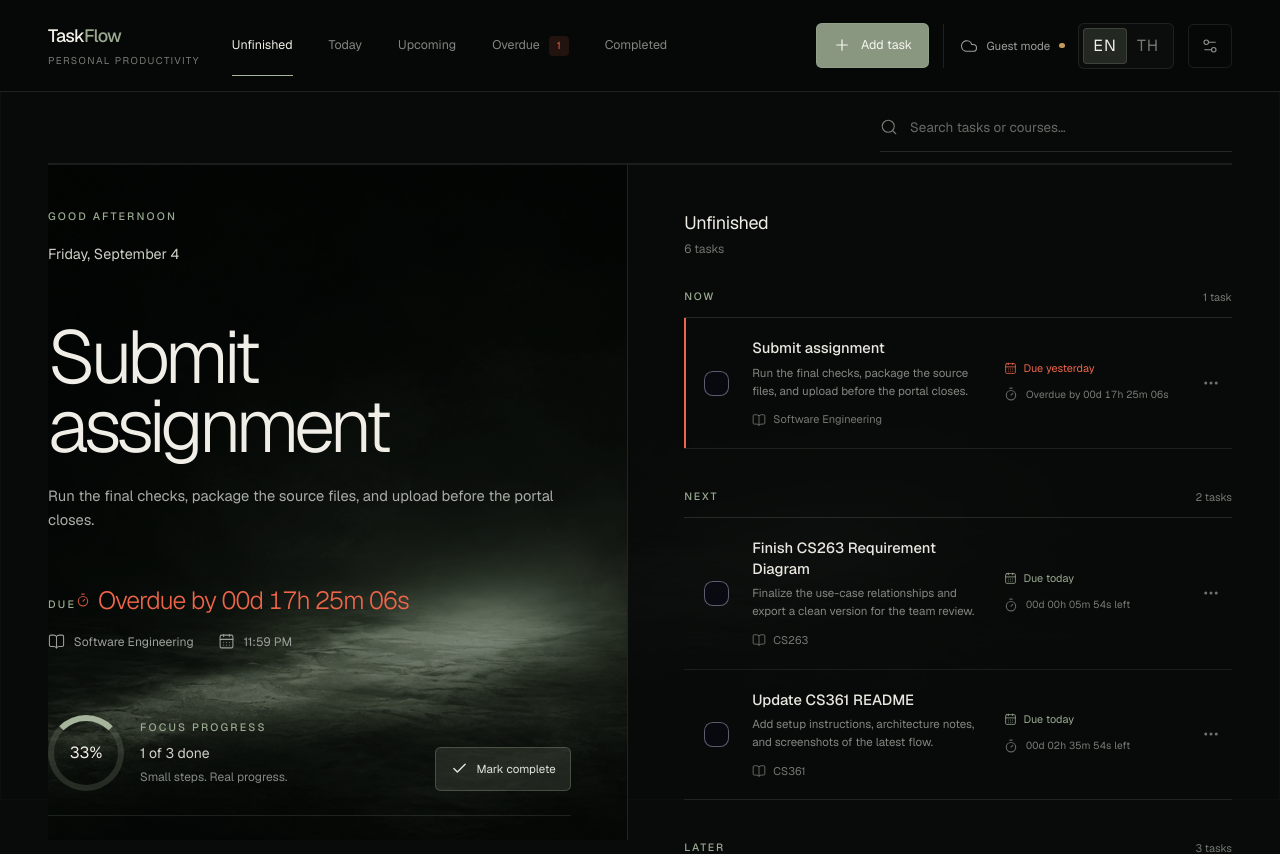
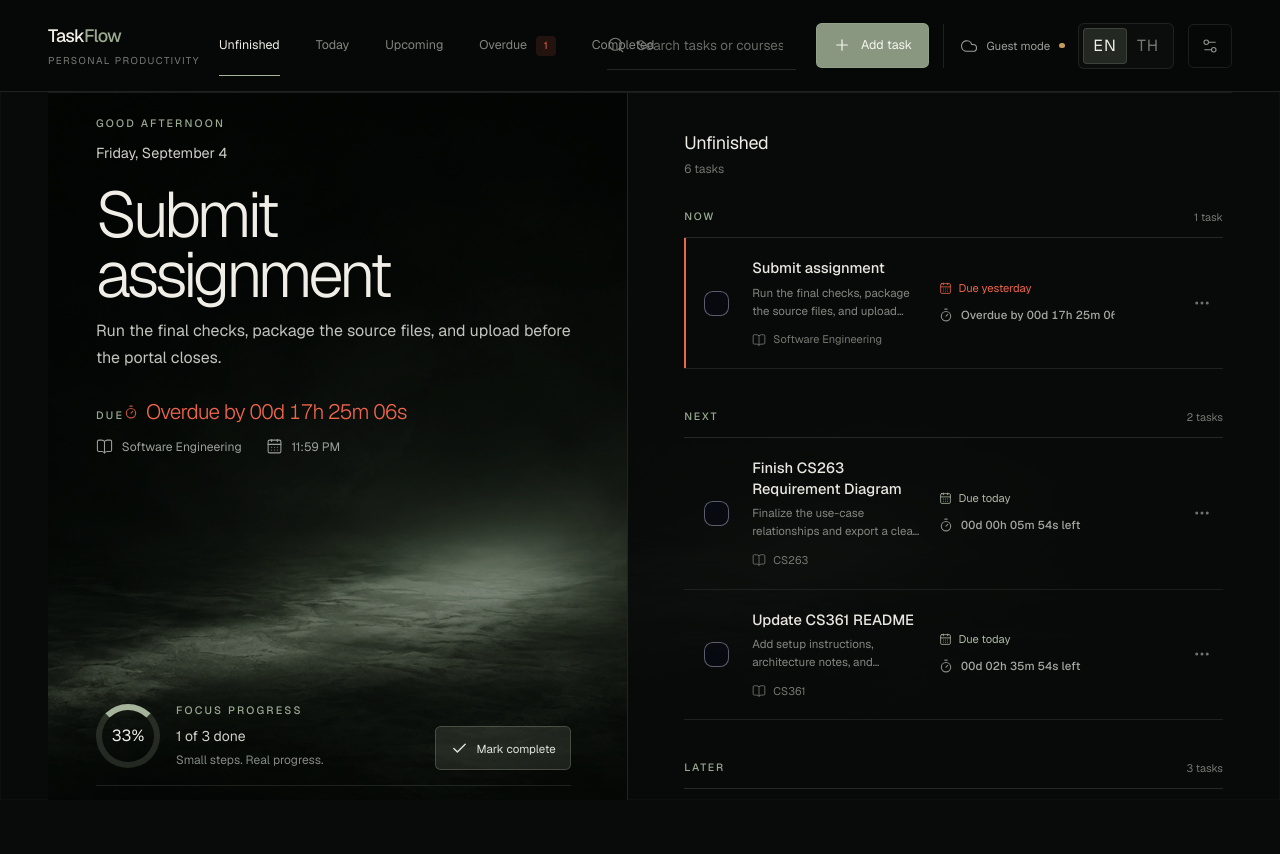
Before and after one commit to Micosz/taskflow, a Next.js app: page / in a window 1280 px wide. Shown: the top 854 px of the page. After the commit the page ends 800 px from the top, so only its background shows below. Built offline with nearby package versions, Linux system fonts and the light colour scheme; no server answers.

Commit message:
fix: polish desktop task workspace layout

```diff
--- a/app/globals.css
+++ b/app/globals.css
@@ -317,7 +317,7 @@ input[type="time"] {
   display: none;
   min-height: 5.75rem;
   align-items: center;
-  gap: 2rem;
+  gap: clamp(0.9rem, 1.5vw, 2rem);
   border-bottom: 1px solid rgba(255, 255, 255, 0.1);
   background: rgba(7, 9, 8, 0.96);
   padding: 1rem 2.25rem;
@@ -330,6 +330,11 @@ input[type="time"] {
   min-width: 0;
   align-items: center;
   gap: 1.85rem;
+}
+
+.editorial-topbar__nav,
+.editorial-nav-link {
+  white-space: nowrap;
 }
 
 .editorial-nav-link {
@@ -382,6 +387,14 @@ input[type="time"] {
   min-width: 0;
   align-items: center;
   gap: 0.85rem;
+  flex: none;
+}
+
+.editorial-topbar__search {
+  width: auto;
+  min-width: 10rem;
+  max-width: 17rem;
+  flex: 1 1 14rem;
   margin-left: auto;
 }
 
@@ -550,13 +563,13 @@ input[type="time"] {
   display: flex;
   min-height: 44rem;
   flex-direction: column;
-  justify-content: space-between;
+  justify-content: flex-start;
   padding: 2rem 0 1.5rem;
 }
 
 .editorial-focus__task {
   max-width: 42rem;
-  margin-top: 3.5rem;
+  margin-top: clamp(1.5rem, 4vh, 3.5rem);
 }
 
 .editorial-focus__title {
@@ -572,11 +585,15 @@ input[type="time"] {
 }
 
 .editorial-focus__description {
+  display: -webkit-box;
+  overflow: hidden;
   max-width: 32rem;
-  margin-top: 1.5rem;
-  color: #aaaDA7;
-  font-size: 0.92rem;
-  line-height: 1.65;
+  margin-top: 1.1rem;
+  color: #c1c4bd;
+  font-size: 1rem;
+  line-height: 1.7;
+  -webkit-box-orient: vertical;
+  -webkit-line-clamp: 6;
 }
 
 .editorial-focus__deadline {
@@ -619,7 +636,7 @@ input[type="time"] {
   align-items: flex-end;
   justify-content: space-between;
   gap: 1.5rem;
-  margin-top: 4rem;
+  margin-top: auto;
   border-bottom: 1px solid rgba(255, 255, 255, 0.1);
   padding-bottom: 1.5rem;
 }
@@ -757,15 +774,17 @@ input[type="time"] {
 .editorial-task-due {
   grid-column: 2;
   min-width: 0;
-  color: #8f938d;
+  overflow: hidden;
+  color: #a6aaa4;
 }
 
 .editorial-task-due__label {
   display: inline-flex;
   align-items: center;
   gap: 0.4rem;
-  color: #9aaa91;
-  font-size: 0.68rem;
+  color: #aebaa5;
+  font-size: 0.7rem;
+  white-space: nowrap;
 }
 
 .editorial-task-due__label[data-overdue="true"] {
@@ -778,13 +797,15 @@ input[type="time"] {
   border: 0;
   background: transparent;
   padding: 0;
-  color: #767b75;
+  max-width: 100%;
+  overflow: hidden;
+  color: #a3a8a1;
 }
 
 .editorial-task-due .font-mono {
   font-family: var(--font-geist-sans), sans-serif;
-  font-size: 0.64rem;
-  font-weight: 400;
+  font-size: 0.72rem;
+  font-weight: 500;
 }
 
 .editorial-task-actions {
@@ -795,6 +816,7 @@ input[type="time"] {
   align-items: center;
   justify-content: flex-end;
   gap: 0.15rem;
+  min-width: 5rem;
   color: #6f746e;
 }
 
@@ -818,7 +840,7 @@ input[type="time"] {
 
 @media (min-width: 640px) {
   .editorial-task-row {
-    grid-template-columns: 2.5rem minmax(0, 1fr) 8rem 4.5rem;
+    grid-template-columns: 2.5rem minmax(0, 1fr) minmax(10.25rem, 11rem) 5rem;
     align-items: center;
     gap: 1rem;
     padding: 1.25rem 0.75rem;
@@ -831,45 +853,58 @@ input[type="time"] {
 }
 
 @media (min-width: 1024px) {
+  .app-canvas,
+  .app-shell {
+    height: 100dvh;
+    min-height: 0;
+    overflow: hidden;
+  }
+
+  .app-main {
+    height: calc(100dvh - 5.75rem);
+    overflow: hidden;
+  }
+
   .editorial-topbar {
+    height: 5.75rem;
     display: flex;
   }
 
-  .editorial-search-row {
-    min-height: 4.5rem;
-    align-items: center;
-    margin-top: 0;
-    border-bottom: 1px solid rgba(255, 255, 255, 0.08);
-  }
-
-  .editorial-search {
-    width: min(22rem, 34vw);
+  .editorial-dashboard-header {
+    display: none;
   }
 
   .editorial-workspace {
+    height: 100%;
+    min-height: 0;
     grid-template-columns: minmax(0, 0.98fr) minmax(31rem, 1.02fr);
+    overflow: hidden;
   }
 
   .editorial-focus {
-    position: sticky;
-    top: 10.25rem;
-    align-self: start;
-    min-height: calc(100dvh - 10.25rem);
+    height: 100%;
+    min-height: 0;
     border-right: 1px solid rgba(255, 255, 255, 0.1);
     border-bottom: 0;
   }
 
   .editorial-focus__content {
-    min-height: calc(100dvh - 10.25rem);
-    padding: 2.7rem 2.75rem 1.5rem 0;
+    height: 100%;
+    min-height: 0;
+    padding: 2rem 2.75rem 1.25rem 2.25rem;
   }
 
   .editorial-focus__title {
-    font-size: clamp(4.5rem, 5.8vw, 7.3rem);
+    font-size: clamp(3.5rem, min(5.4vw, 10vh), 6.8rem);
   }
 
   .editorial-agenda {
-    padding: 2.75rem 0 4rem 2.75rem;
+    height: 100%;
+    min-height: 0;
+    overflow-y: auto;
+    overscroll-behavior: contain;
+    scrollbar-gutter: stable;
+    padding: 2.25rem 0 3rem 2.75rem;
   }
 }
 
@@ -885,39 +920,11 @@ input[type="time"] {
 
   .editorial-focus__content {
     padding-right: 3.5rem;
+    padding-left: 3rem;
   }
 
   .editorial-agenda {
     padding-left: 3.5rem;
-  }
-}
-
-@media (min-width: 1380px) {
-  .editorial-dashboard-header {
-    height: 0;
-  }
-
-  .editorial-search-row {
-    position: absolute;
-    z-index: 25;
-    top: -4.35rem;
-    right: 20.5rem;
-    width: 16rem;
-    min-height: auto;
-    border-bottom: 0;
-  }
-
-  .editorial-search {
-    width: 100%;
-  }
-
-  .editorial-focus {
-    top: 5.75rem;
-    min-height: calc(100dvh - 5.75rem);
-  }
-
-  .editorial-focus__content {
-    min-height: calc(100dvh - 5.75rem);
   }
 }
 
@@ -933,6 +940,56 @@ input[type="time"] {
   .editorial-topbar__nav {
     gap: 1rem;
   }
+
+  .editorial-topbar__search {
+    min-width: 8rem;
+    max-width: 12rem;
+  }
+}
+
+@media (min-width: 1024px) and (max-height: 800px) {
+  .editorial-focus__content {
+    padding-top: 1.4rem;
+    padding-bottom: 0.9rem;
+  }
+
+  .editorial-date {
+    margin-top: 0.75rem;
+  }
+
+  .editorial-focus__task {
+    margin-top: 1.25rem;
+  }
+
+  .editorial-focus__title {
+    font-size: clamp(3rem, min(5vw, 8.5vh), 5.3rem);
+  }
+
+  .editorial-focus__description {
+    margin-top: 0.8rem;
+    -webkit-line-clamp: 4;
+  }
+
+  .editorial-focus__deadline {
+    margin-top: 1rem;
+  }
+
+  .editorial-focus__deadline .font-mono {
+    font-size: 1.3rem;
+  }
+
+  .editorial-focus__meta {
+    margin-top: 0.7rem;
+  }
+
+  .editorial-focus__footer {
+    padding-bottom: 0.9rem;
+  }
+
+  .editorial-progress__ring {
+    width: 4rem;
+    height: 4rem;
+  }
 }
 
 @media (prefers-reduced-motion: reduce) {
--- a/components/taskflow/dashboard-header.tsx
+++ b/components/taskflow/dashboard-header.tsx
@@ -80,7 +80,7 @@ export function DashboardHeader({
         <p className="mt-4 text-xs text-[#6f746e]">{formatLongDate(now, locale)}</p>
       </motion.div>
 
-      <div className="editorial-search-row">
+      <div className="editorial-search-row lg:hidden">
         <label className="editorial-search">
           <span className="sr-only">{messages.header.searchLabel}</span>
           <Search aria-hidden="true" size={18} strokeWidth={1.45} />
--- a/components/taskflow/sidebar.tsx
+++ b/components/taskflow/sidebar.tsx
@@ -1,6 +1,6 @@
 "use client";
 
-import { Cloud, Plus, Settings2 } from "lucide-react";
+import { Cloud, Plus, Search, Settings2, X } from "lucide-react";
 import { motion, useReducedMotion } from "motion/react";
 
 import { formatNumber, type Locale, type TranslationMessages } from "@/i18n";
@@ -28,7 +28,9 @@ export interface SidebarProps {
   locale: Locale;
   activeView: TaskView;
   counts: Record<TaskView, number>;
+  searchQuery: string;
   onViewChange: (view: TaskView) => void;
+  onSearchChange: (query: string) => void;
   onLocaleChange: (locale: Locale) => void;
   onAdd: () => void;
   onSettings: () => void;
@@ -44,7 +46,9 @@ export function Sidebar({
   locale,
   activeView,
   counts,
+  searchQuery,
   onViewChange,
+  onSearchChange,
   onLocaleChange,
   onAdd,
   onSettings,
@@ -91,6 +95,26 @@ export function Sidebar({
           );
         })}
       </nav>
+
+      <label className="editorial-search editorial-topbar__search">
+        <span className="sr-only">{messages.header.searchLabel}</span>
+        <Search aria-hidden="true" size={18} strokeWidth={1.45} />
+        <input
+          type="search"
+          value={searchQuery}
+          onChange={(event) => onSearchChange(event.target.value)}
+          placeholder={messages.header.searchPlaceholder}
+        />
+        {searchQuery && (
+          <button
+            type="button"
+            onClick={() => onSearchChange("")}
+            aria-label={messages.header.clearSearch}
+          >
+            <X aria-hidden="true" size={15} />
+          </button>
+        )}
+      </label>
 
       <div className="editorial-topbar__actions">
         <motion.button
--- a/components/taskflow/taskflow-app.tsx
+++ b/components/taskflow/taskflow-app.tsx
@@ -440,13 +440,15 @@ export function TaskFlowApp() {
       >
         {messages.accessibility.skipToContent}
       </a>
-      <div className="mx-auto min-h-[100dvh] w-full max-w-[1680px]">
+      <div className="app-shell mx-auto min-h-[100dvh] w-full max-w-[1680px]">
         <Sidebar
           messages={messages}
           locale={locale}
           activeView={view}
           counts={counts}
+          searchQuery={searchQuery}
           onViewChange={handleViewChange}
+          onSearchChange={handleSearchChange}
           onLocaleChange={handleLocaleChange}
           onAdd={openCreate}
           onSettings={() => setSettingsOpen(true)}
@@ -464,7 +466,7 @@ export function TaskFlowApp() {
           id="main-content"
           aria-label={messages.accessibility.mainContent}
           tabIndex={-1}
-          className="app-main min-w-0 pb-28 pt-5 sm:pt-7 lg:pb-10 lg:pt-0"
+          className="app-main min-w-0 pb-28 pt-5 sm:pt-7 lg:pb-0 lg:pt-0"
         >
           {now ? (
             <DashboardHeader
@@ -478,7 +480,7 @@ export function TaskFlowApp() {
               onSettings={() => setSettingsOpen(true)}
             />
           ) : (
-            <div className="h-48" aria-hidden="true" />
+            <div className="h-48 lg:hidden" aria-hidden="true" />
           )}
 
           <div className="mt-6 lg:hidden">
```
